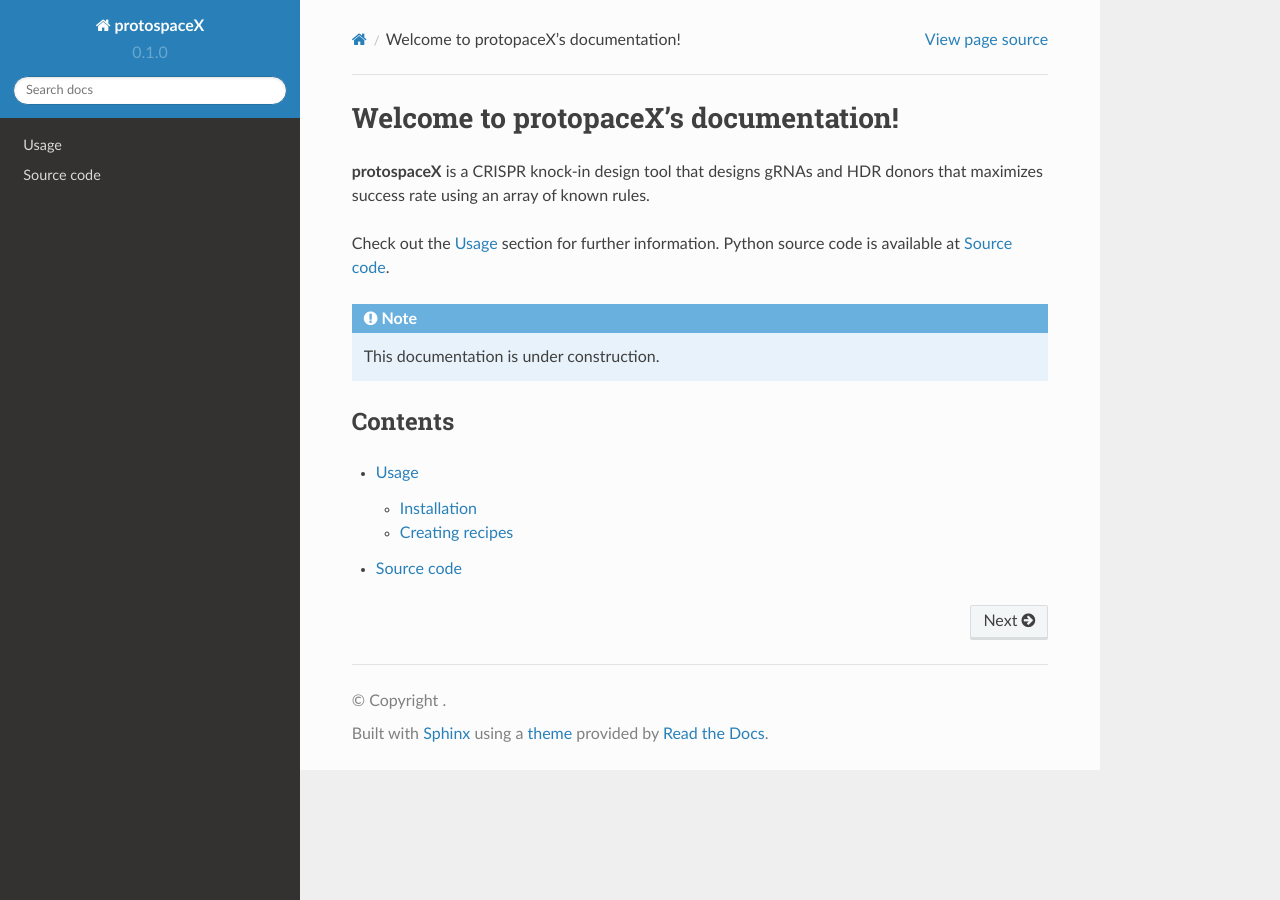
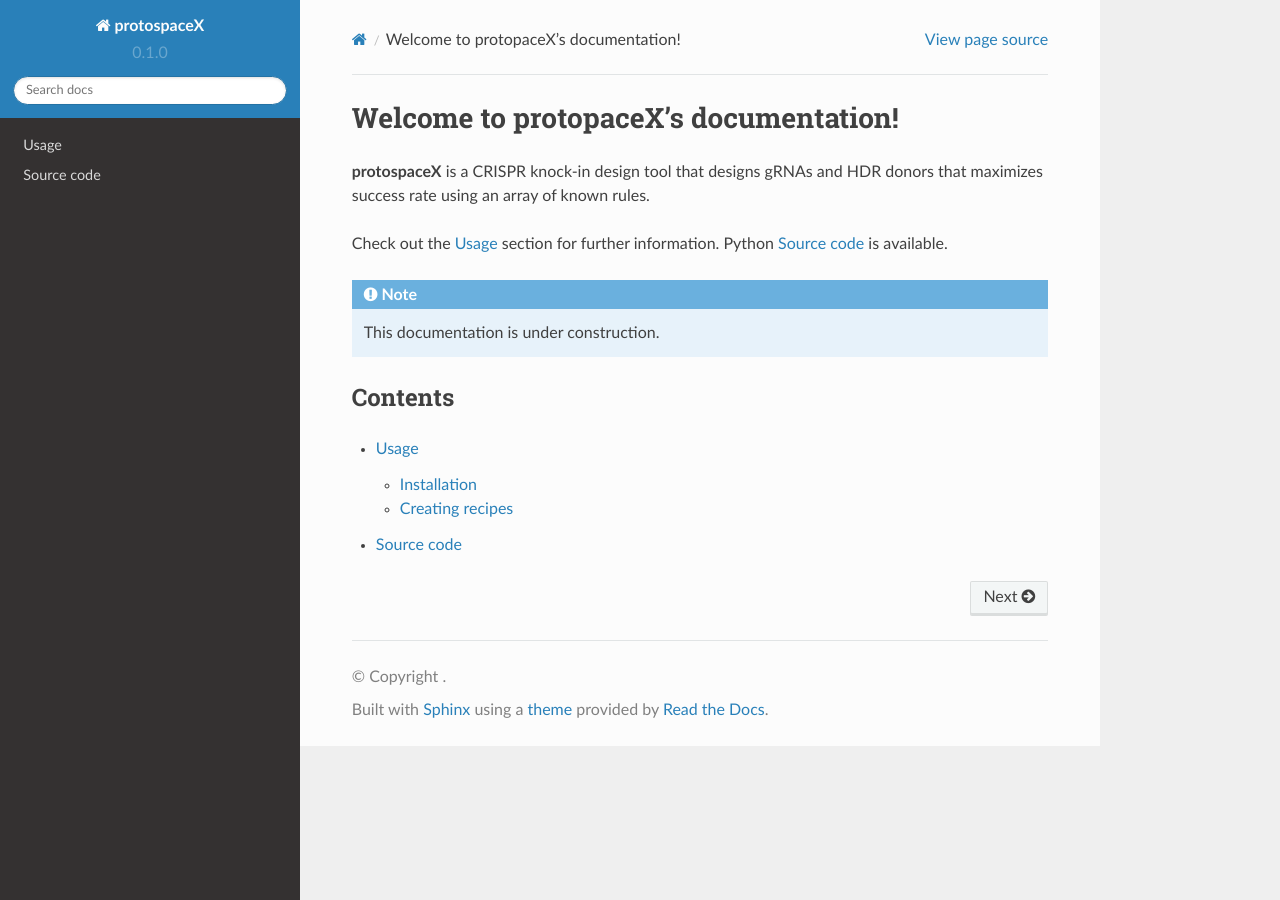
Before and after one commit to duopeng/protoSpaceJAM-readthedocs, a Sphinx documentation site: the page built from docs/source/index.rst, in a window 1280 px wide. Built offline with Sphinx 7.4.7 and the Read the Docs theme 2.0.0, drawn with Linux system fonts in a browser that asks for light colours.

Commit message:
Update index.rst

```diff
--- a/docs/source/index.rst
+++ b/docs/source/index.rst
@@ -5,7 +5,7 @@
 
 
 Check out the :doc:`usage` section for further information.
-Python source code is available at :doc:`sourcecode`.
+Python :doc:`sourcecode` is available.
 
 .. note::
 
```
